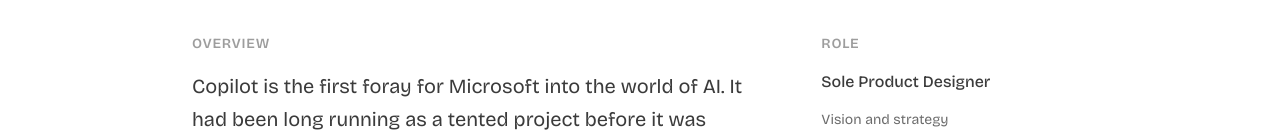
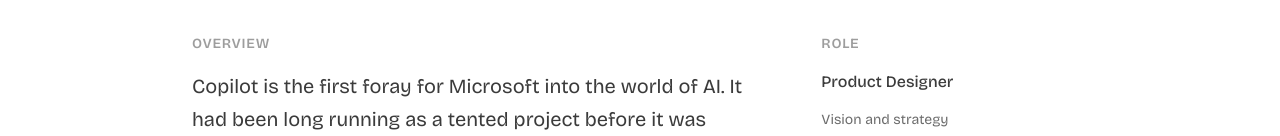
Before and after one commit to eatiq/portfolio, a Next.js app: page /work/copilot-shopping in a window 1280 px wide. Shown: the part 306-442 px from the top of the page. Built offline with nearby package versions, Linux system fonts and the light colour scheme.

Commit message:
added some text changes

```diff
--- a/src/app/work/awaaz/page.tsx
+++ b/src/app/work/awaaz/page.tsx
@@ -81,12 +81,6 @@ export default function AwaazPage() {
             <img src={assets.awaaz.afm} alt="AFM (Arnold From Mumbai) event poster" className="w-full rounded-2xl" />
           </div>
           <div className="rounded-2xl overflow-hidden">
-            <img src={assets.awaaz.aidc} alt="All India Dub Conference poster" className="w-full rounded-2xl" />
-          </div>
-          <div className="rounded-2xl overflow-hidden">
-            <img src={assets.awaaz.aidcAlt} alt="AIDC alternate poster" className="w-full rounded-2xl" />
-          </div>
-          <div className="rounded-2xl overflow-hidden">
             <img src={assets.awaaz.anky} alt="Animated poster — Anky" className="w-full rounded-2xl" />
           </div>
           <div className="rounded-2xl overflow-hidden">
--- a/src/app/work/carters/page.tsx
+++ b/src/app/work/carters/page.tsx
@@ -13,7 +13,7 @@ export default function CartersPage() {
       title="Mobile App Redesign"
       year="2021"
       link="https://apps.apple.com/us/app/carters/id1275723118"
-      role="Sole Product Designer"
+      role="Product Designer"
       responsibilities={[
         'End to end app redesign',
         'User research & interviews',
--- a/src/app/work/copilot-shopping/page.tsx
+++ b/src/app/work/copilot-shopping/page.tsx
@@ -14,7 +14,7 @@ export default function CopilotShoppingPage() {
       title="Shopping on Microsoft Copilot"
       year="2023"
       link="https://www.copilot.microsoft.com"
-      role="Sole Product Designer"
+      role="Product Designer"
       responsibilities={[
         'Vision and strategy',
         'Executive pitch and presentation',
```
